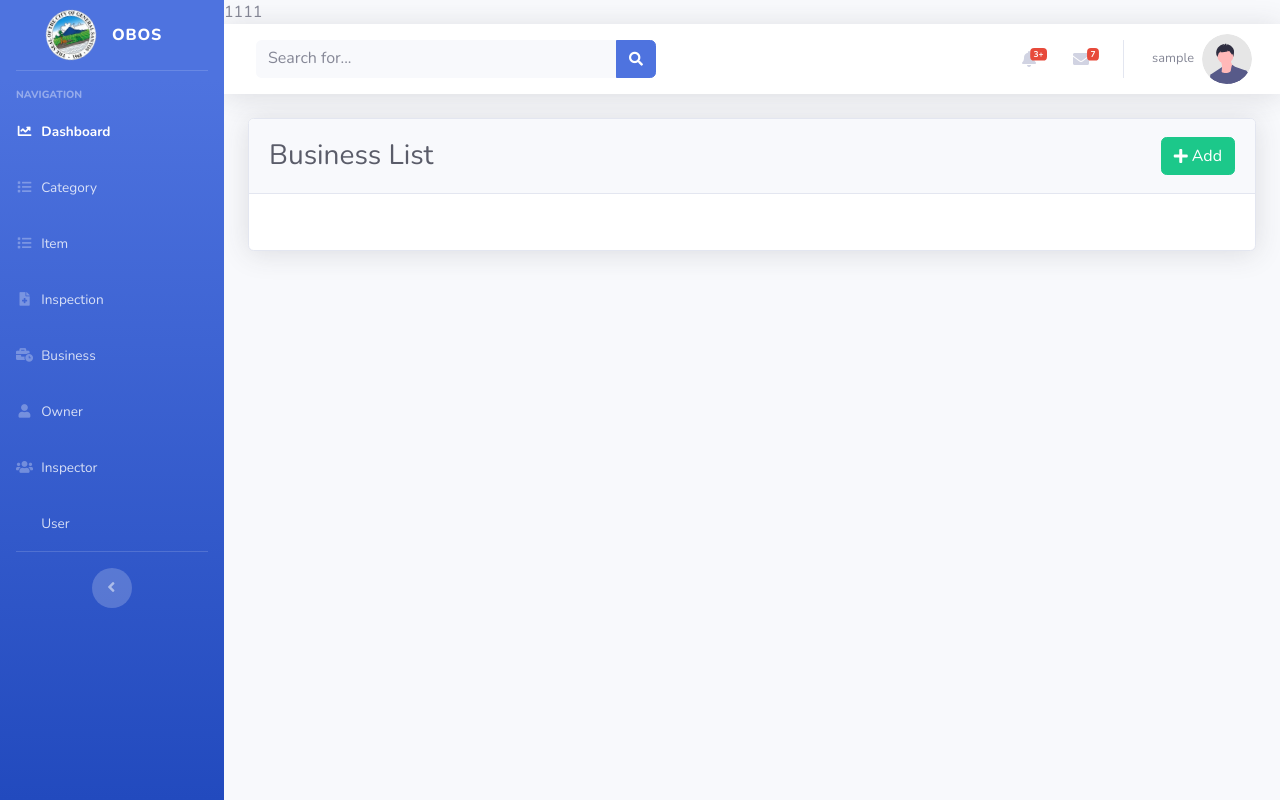
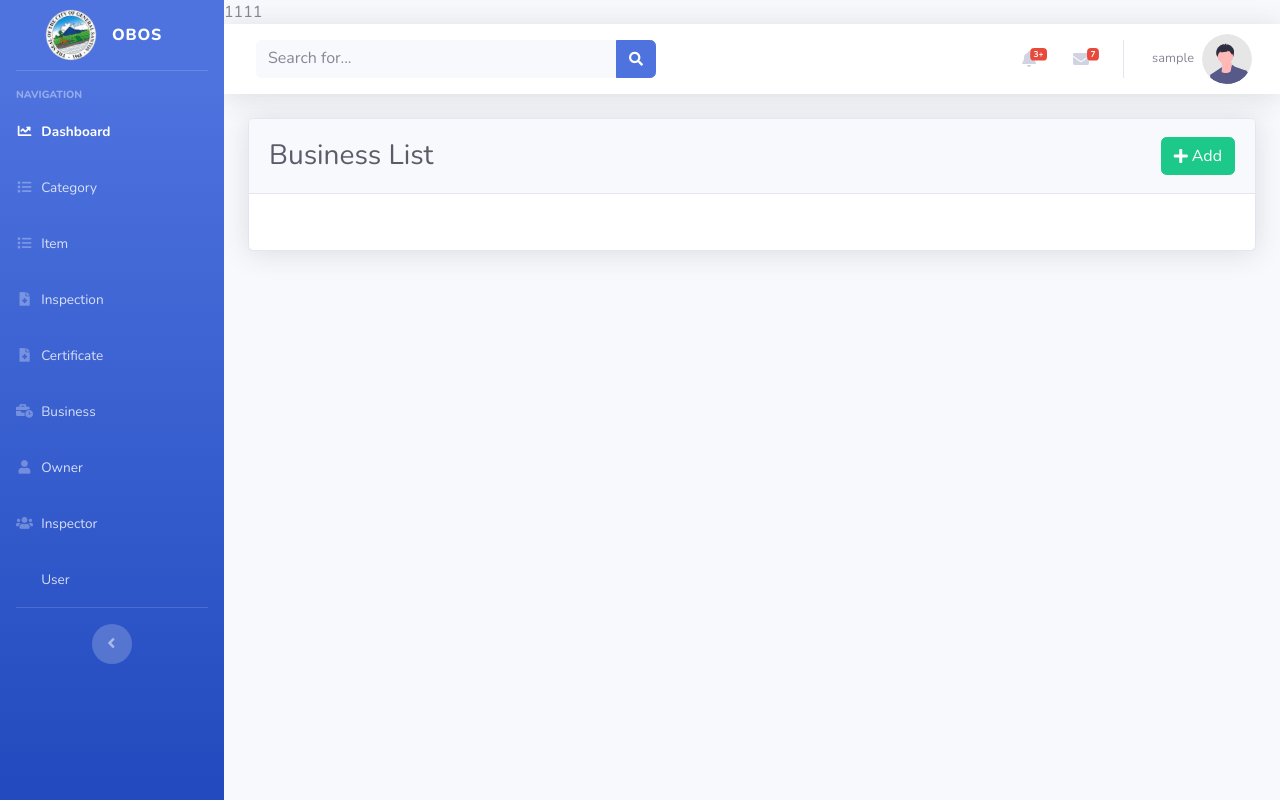
Before and after one commit to masterdave000/bootstrap, a PHP site: page /obos/inspection/business/index.php in a window 1280 px wide. Run offline with PHP 8.4, Linux system fonts and the light colour scheme; the visitor is signed in with stand-in values (Sample User, id 1); data that the repository does not hold is empty.

Commit message:
Add: Certificates Navigation

```diff
--- a/inspection/includes/side-header.php
+++ b/inspection/includes/side-header.php
@@ -89,6 +89,12 @@ $username = $_SESSION['username'];
             </li>
 
             <li class="nav-item">
+                <a class="nav-link" href="<?php echo SITEURL?>inspection/certificate/">
+                    <i class="fas fa-fw fa-file-medical"></i>
+                    <span>Certificate</span></a>
+            </li>
+
+            <li class="nav-item">
                 <a class="nav-link" href="<?php echo SITEURL?>inspection/business/">
                     <i class="fas fa-fw fa-business-time"></i>
                     <span>Business</span></a>
```
